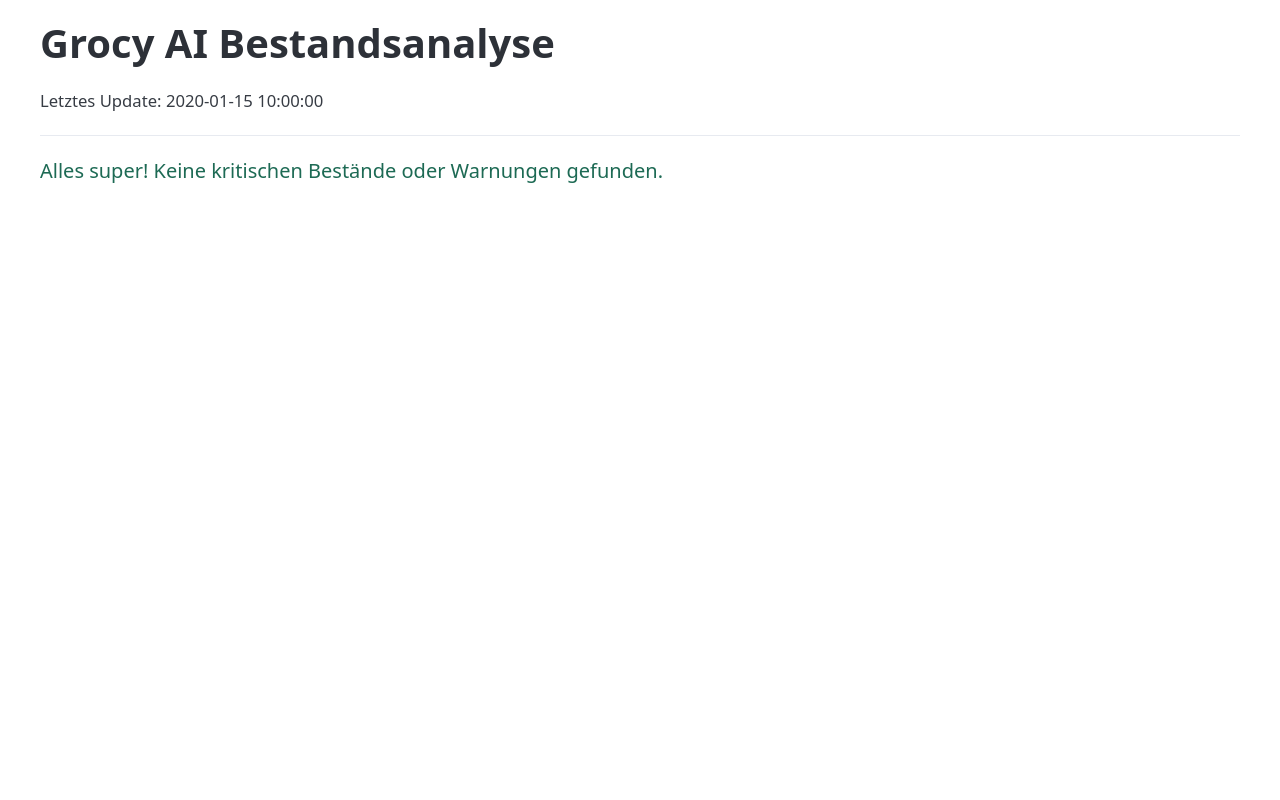
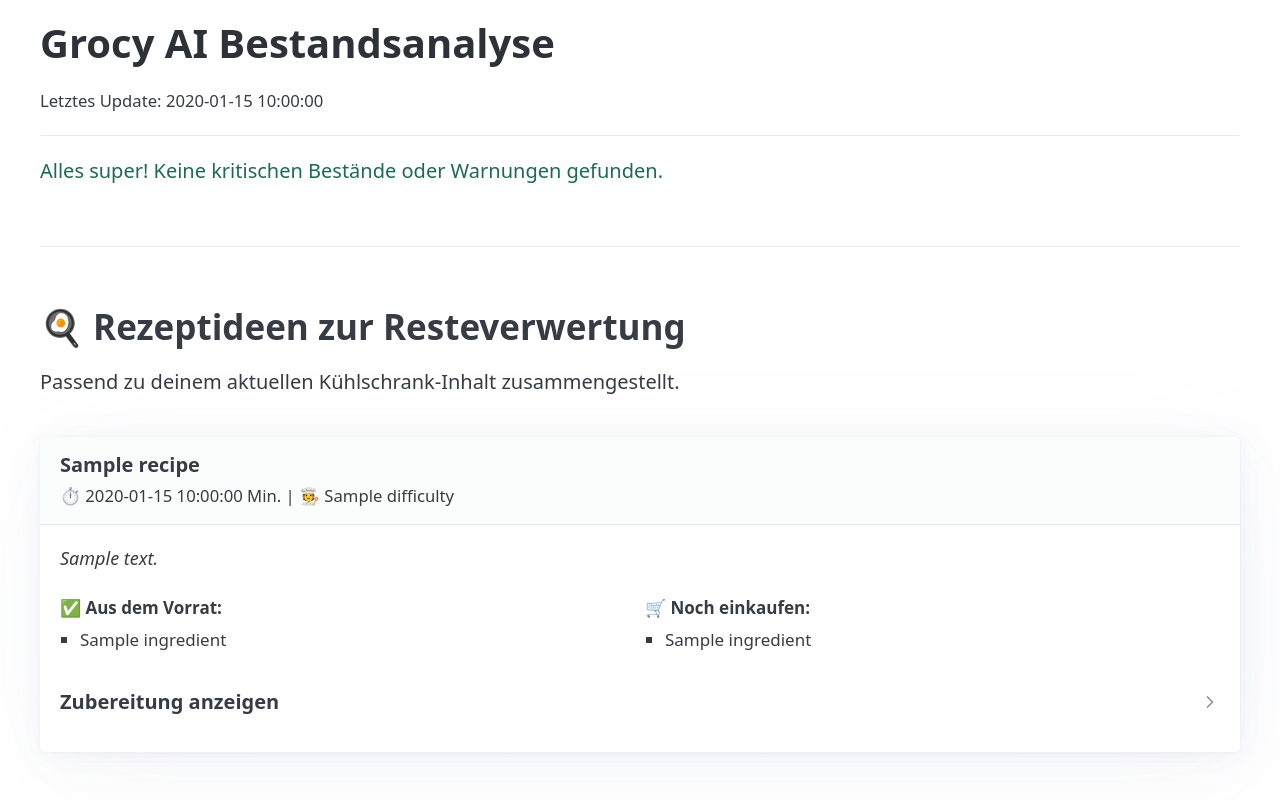
Before and after one commit to oli-z/grocy-ai, a Python web app: template templates/overview.html in a window 1280 px wide. Run offline with Jinja, Linux system fonts and the light colour scheme; the template is opened without the code that fills it: most values are stand-ins (such as "Sample title", 1, 10 or a date in 2020); some libraries are stand-ins or nearby versions.

Commit message:
Add recipe generation and display functionality for AI recommendations

```diff
--- a/templates/overview.html
+++ b/templates/overview.html
@@ -106,6 +106,64 @@
         {% else %}
         <ins>Alles super! Keine kritischen Bestände oder Warnungen gefunden.</ins>
         {% endif %}
+
+        <hr style="margin-top: 3rem; margin-bottom: 3rem;">
+
+        <header style="margin-bottom: 2rem;">
+            <h2>🍳 Rezeptideen zur Resteverwertung</h2>
+            <p>Passend zu deinem aktuellen Kühlschrank-Inhalt zusammengestellt.</p>
+        </header>
+
+        {% if data.ai_recipes.recipes %}
+        <div class="grid">
+            {% for recipe in data.ai_recipes.recipes %}
+            <article>
+                <header>
+                    <strong>{{ recipe.title }}</strong><br>
+                    <small class="muted">⏱️ {{ recipe.prep_time_minutes }} Min. | 🧑‍🍳 {{ recipe.difficulty | capitalize }}</small>
+                </header>
+
+                <p style="font-size: 0.9rem; margin-bottom: 1rem;">
+                    <em>{{ recipe.description }}</em>
+                </p>
+
+                <div class="grid" style="grid-template-columns: 1fr 1fr; gap: 10px; margin-bottom: 1rem;">
+                    <div>
+                        <strong style="font-size: 0.85rem;">✅ Aus dem Vorrat:</strong>
+                        <ul style="font-size: 0.85rem; padding-left: 1rem; margin-top: 5px;">
+                            {% for ingredient in recipe.ingredients_from_stock %}
+                            <li>{{ ingredient }}</li>
+                            {% endfor %}
+                        </ul>
+                    </div>
+                    <div>
+                        <strong style="font-size: 0.85rem;">🛒 Noch einkaufen:</strong>
+                        <ul style="font-size: 0.85rem; padding-left: 1rem; margin-top: 5px;">
+                            {% if recipe.ingredients_needed %}
+                                {% for ingredient in recipe.ingredients_needed %}
+                                <li>{{ ingredient }}</li>
+                                {% endfor %}
+                            {% else %}
+                                <li><ins>Nichts! Alles da.</ins></li>
+                            {% endif %}
+                        </ul>
+                    </div>
+                </div>
+
+                <details>
+                    <summary><strong>Zubereitung anzeigen</strong></summary>
+                    <ol style="font-size: 0.9rem; margin-top: 10px;">
+                        {% for step in recipe.instructions %}
+                        <li style="margin-bottom: 5px;">{{ step }}</li>
+                        {% endfor %}
+                    </ol>
+                </details>
+            </article>
+            {% endfor %}
+        </div>
+        {% else %}
+        <p><ins>Aktuell konnten keine Rezeptideen generiert werden.</ins></p>
+        {% endif %}
     </main>
 </body>
 </html>
```
Also changed, not shown: main.py (+63 -0 lines).
